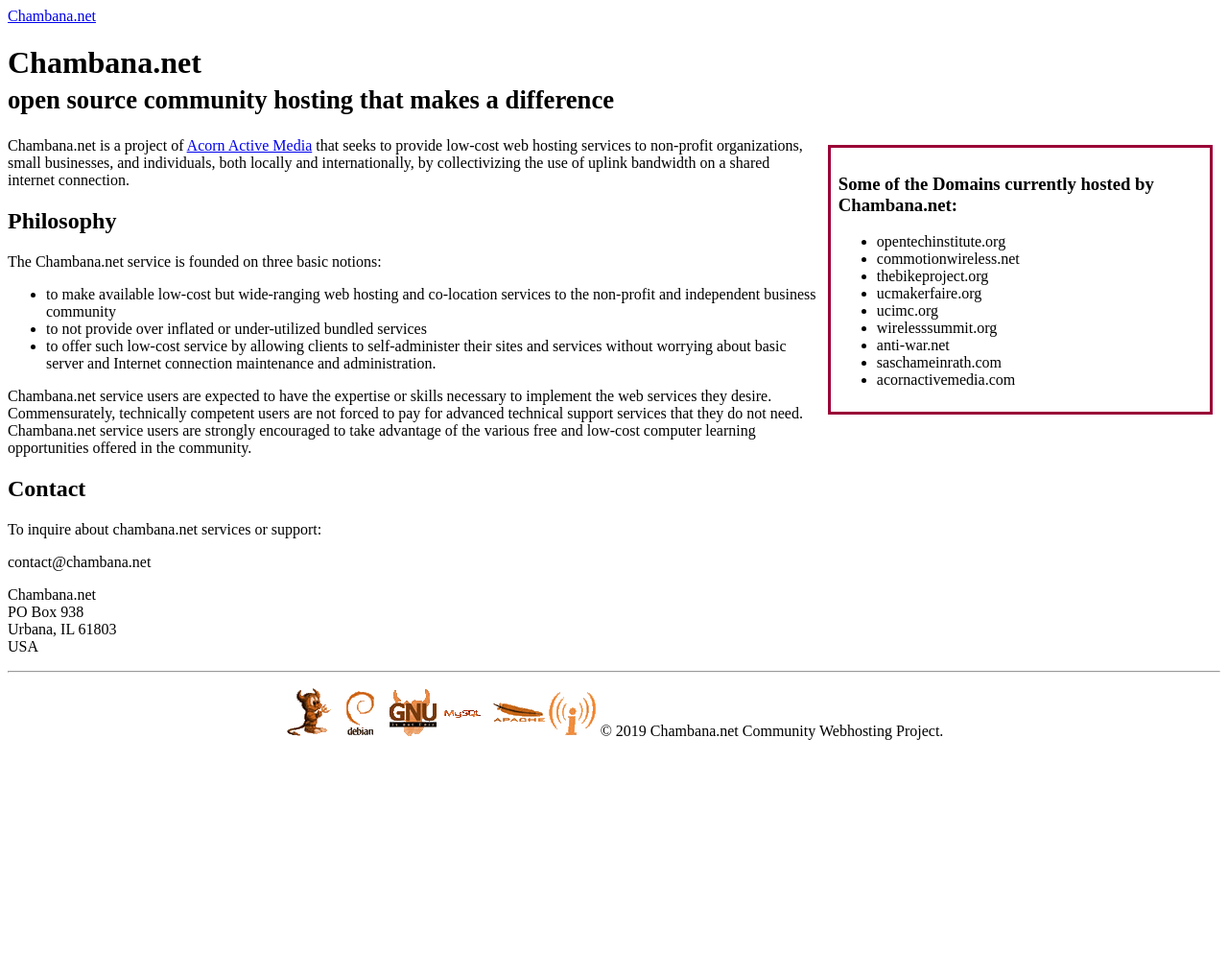
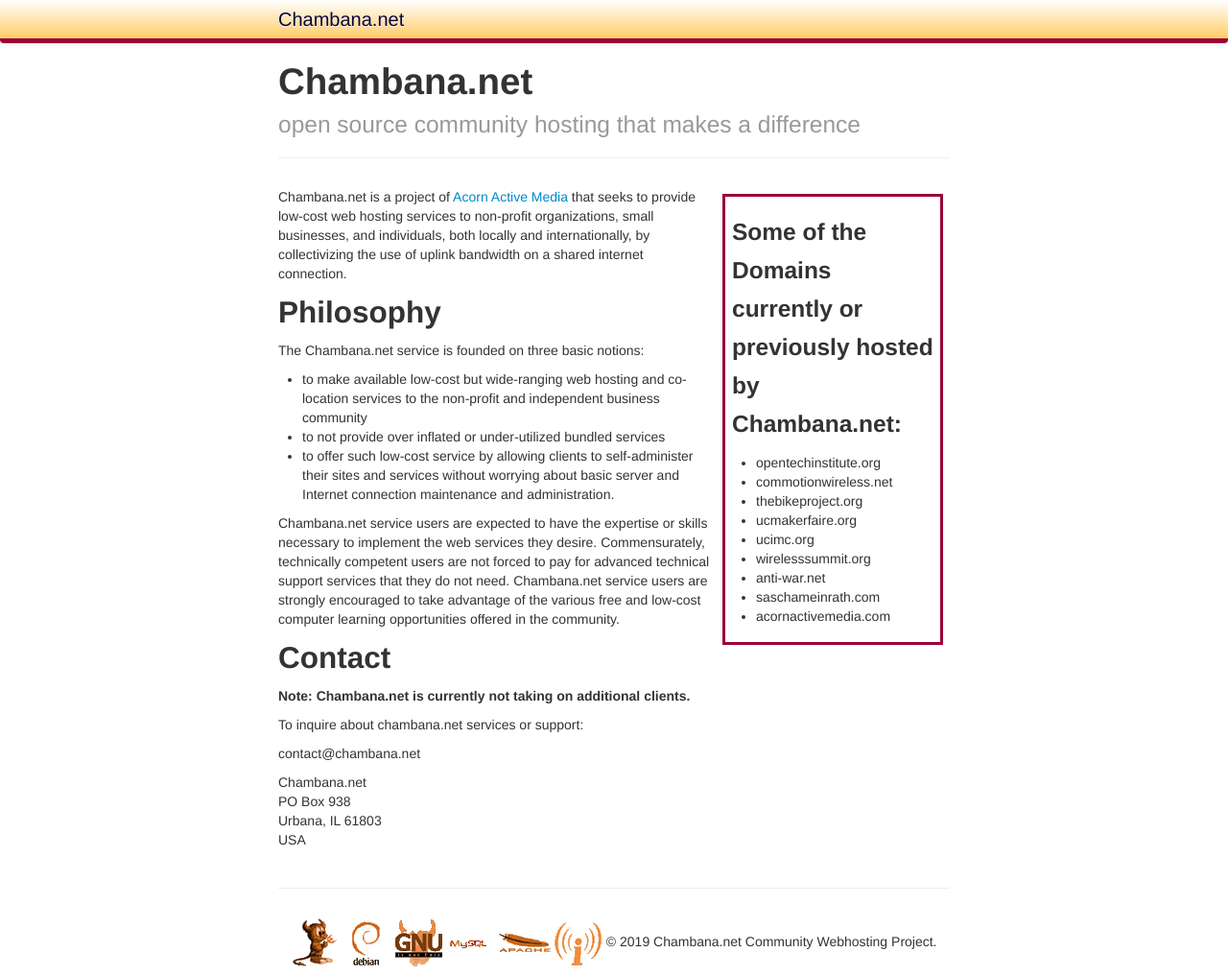
Before and after one commit to chambana-net/chambana.net-site, a Jekyll site: the page built from index.md, in a window 1280 px wide. Shown: the whole page at 96% size. Built offline with Jekyll 4.4.1, drawn with Linux system fonts in a browser that asks for light colours; before the commit the page ends 900 px from its top, so only the background shows below that.

Commit message:
Update theme path and out-of-date configuration option, add note about status.

```diff
--- a/_config.yml
+++ b/_config.yml
@@ -3,7 +3,7 @@
 permalink: /:categories/:year/:month/:day/:title
 
 exclude: [".rvmrc", ".rbenv-version", "README.md", "Rakefile", "changelog.md"]
-pygments: true
+highlighter: pygments
 
 # Themes are encouraged to use these universal variables
 # so be sure to set them if your theme uses them.
--- a/index.md
+++ b/index.md
@@ -5,7 +5,7 @@
 ---
 
  <div style="float:right; width: 30%; margin: .5em; padding: .5em; border: 3px solid #9A0137;">
- <h3>Some of the Domains currently hosted by Chambana.net:</h3>
+ <h3>Some of the Domains currently or previously hosted by Chambana.net:</h3>
  <ul>
   <li>opentechinstitute.org</li>
   <li>commotionwireless.net</li>
@@ -32,6 +32,8 @@
 
 ## Contact
 
+**Note: Chambana.net is currently not taking on additional clients.**
+
 To inquire about chambana.net services or support:
 
 contact@chambana.net
```
Also changed, not shown: assets/themes/bootstrap/css/bootstrap.2.2.2.min.css (renamed from assets/themes/twitter/bootstrap/css/bootstrap.2.2.2.min.css), assets/themes/bootstrap/img/glyphicons-halflings-white.png (renamed from assets/themes/twitter/bootstrap/img/glyphicons-halflings-white.png), assets/themes/bootstrap/img/glyphicons-halflings.png (renamed from assets/themes/twitter/bootstrap/img/glyphicons-halflings.png), assets/themes/css/style.css (renamed from assets/themes/twitter/css/style.css), 1 other file.
